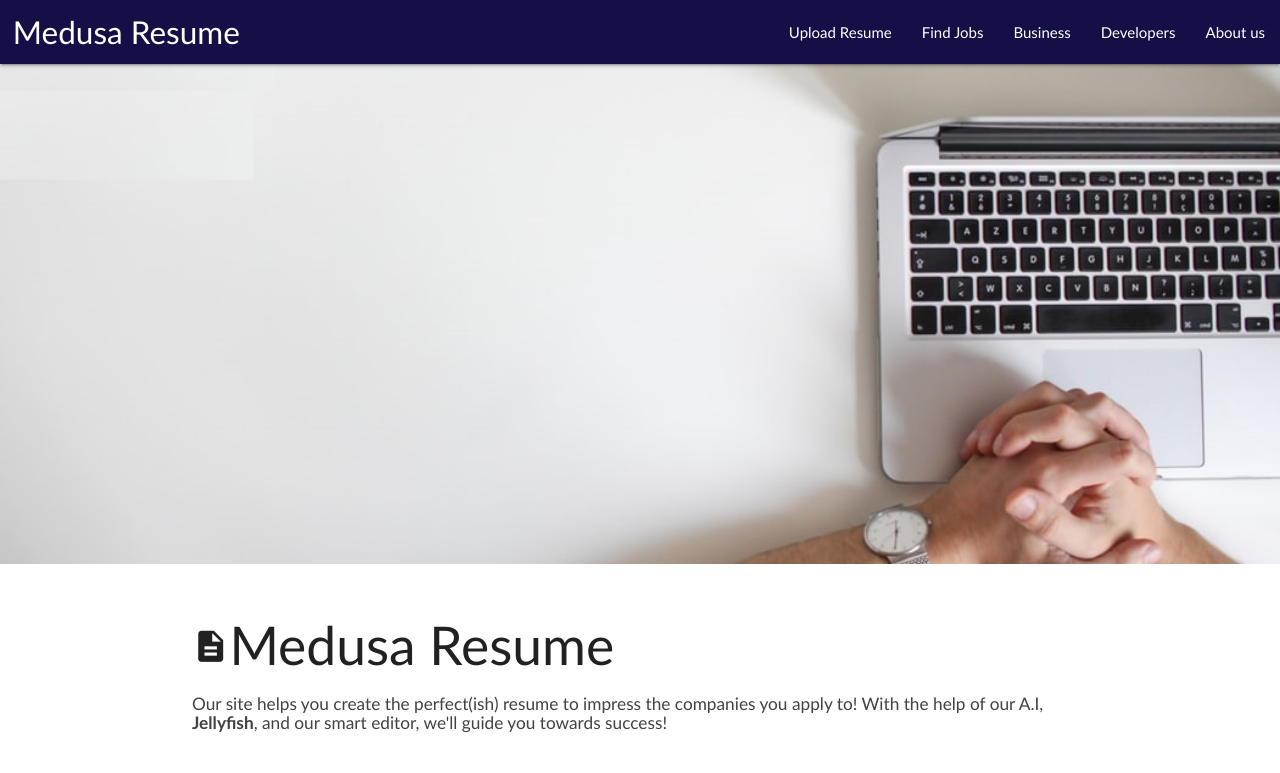
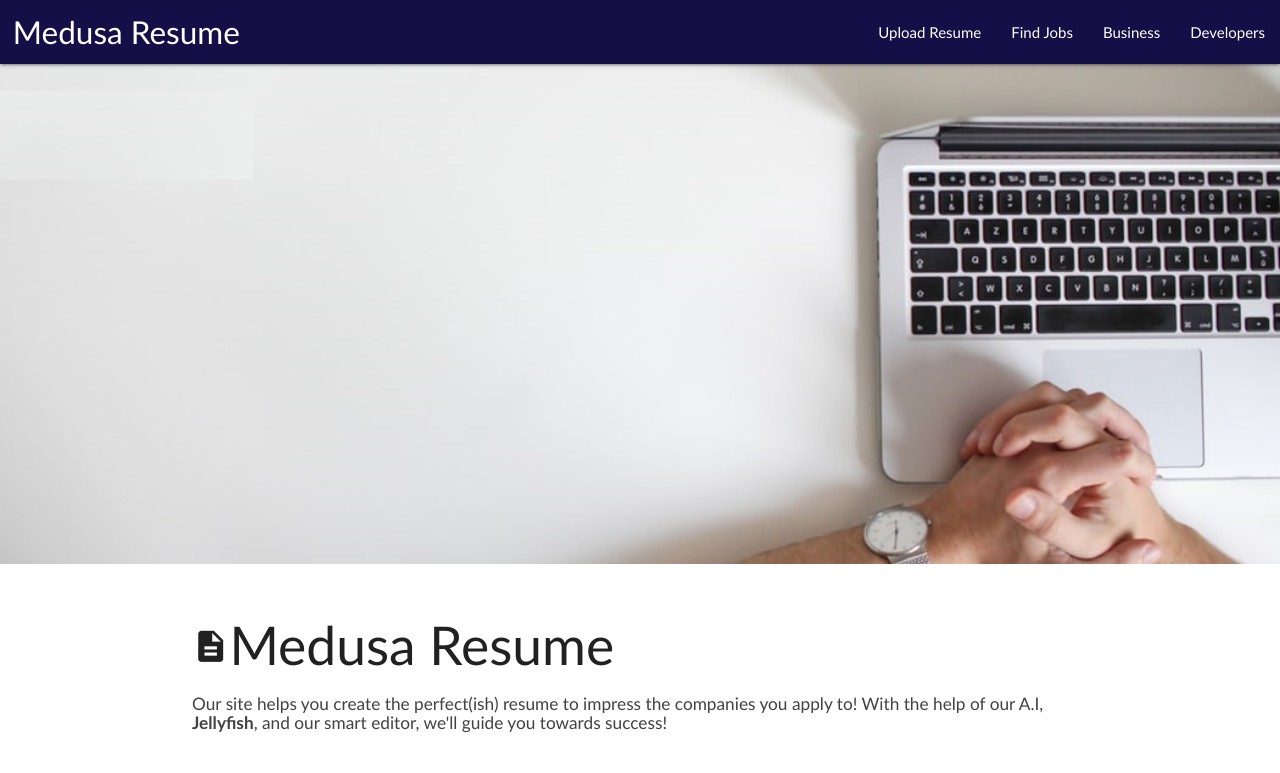
Before and after one commit to GabiCtrlZ/Medusa-Resume, a React app: page / in a window 1280 px wide. Shown: the top 773 px of the page. Built offline with nearby package versions, Linux system fonts and the light colour scheme.

Commit message:
removed about us

```diff
--- a/src/components/Navbar.js
+++ b/src/components/Navbar.js
@@ -14,7 +14,6 @@ class Navbar extends Component {
                             <li><Link to="/jobs">Find Jobs</Link></li>
                             <li><Link to="/business">Business</Link></li>
                             <li><Link to="/devs">Developers</Link></li>
-                            <li><Link to="/us">About us</Link></li>
                         </ul>
                     </div>
                 </nav>
```
